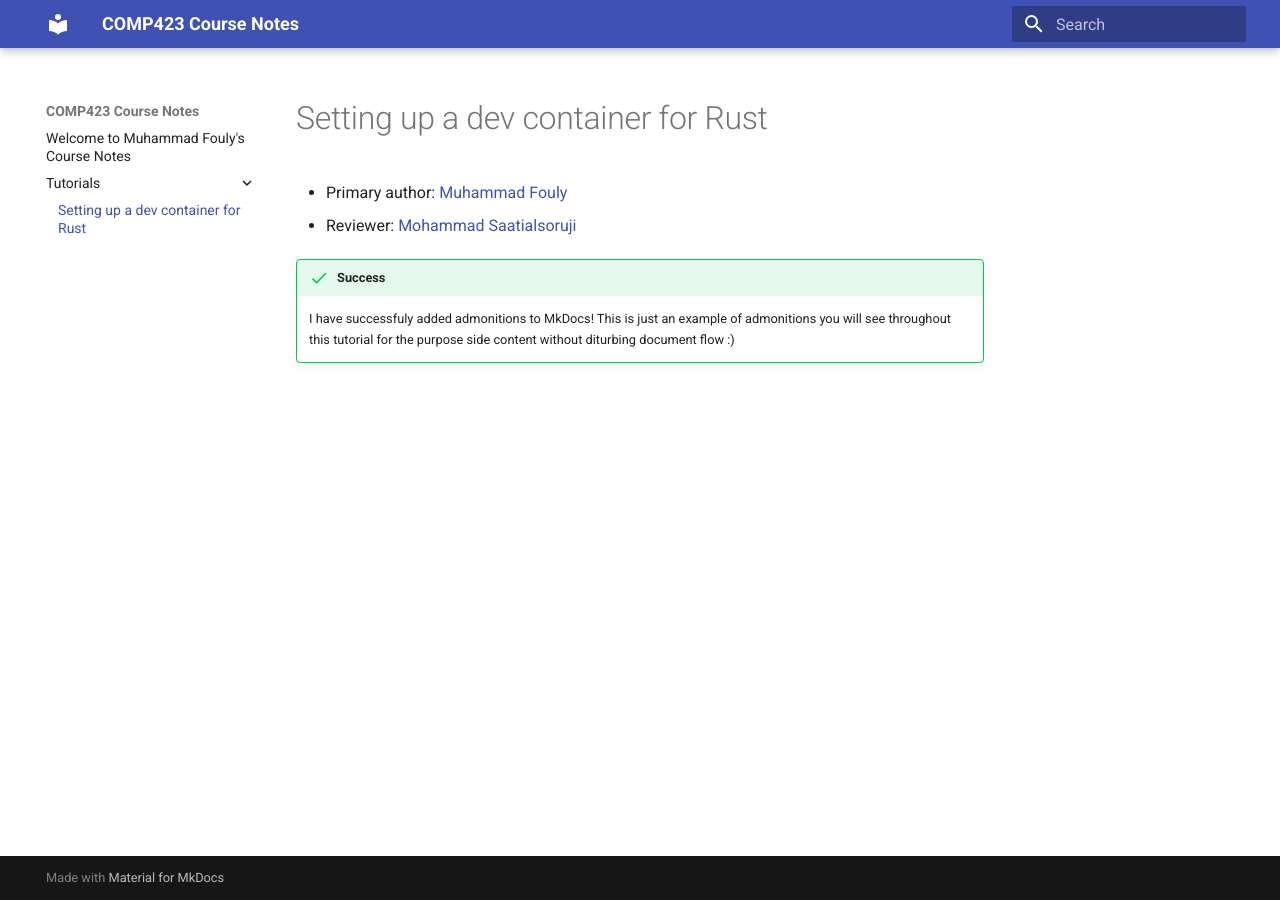
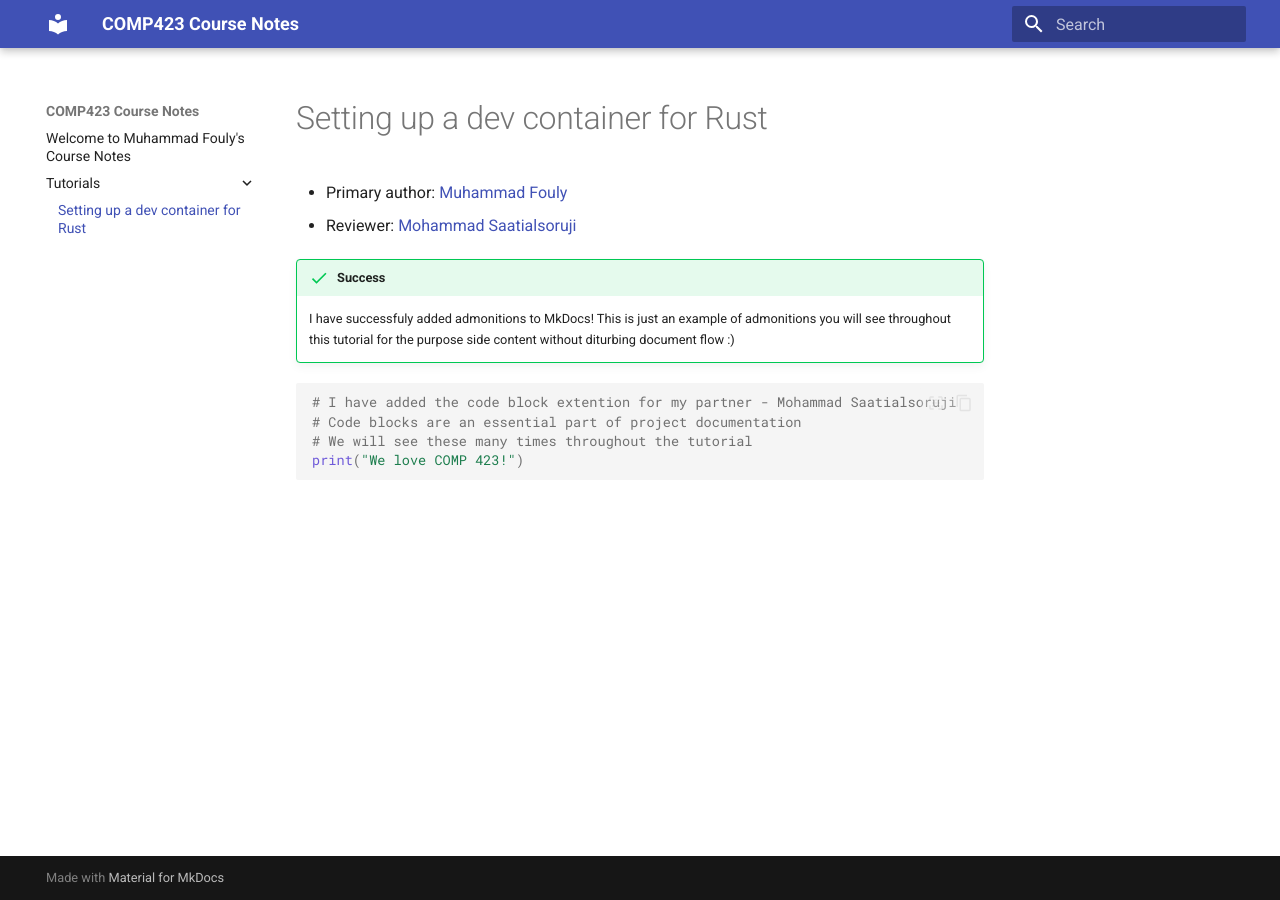
Before and after one commit to MuhammadDF/comp423-course-notes, an MkDocs documentation site: the page built from docs/tutorials/rust-setup.md, in a window 1280 px wide. Built offline with MkDocs 1.6.1 and Material for MkDocs 9.7.7, drawn with Linux system fonts in a browser that asks for light colours.

Commit message:
adding extention for my partner

````diff
--- a/docs/tutorials/rust-setup.md
+++ b/docs/tutorials/rust-setup.md
@@ -7,3 +7,10 @@
     I have successfuly added admonitions to MkDocs!
     This is just an example of admonitions you will see
     throughout this tutorial for the purpose side content without diturbing document flow :)
+
+``` py
+# I have added the code block extention for my partner - Mohammad Saatialsoruji
+# Code blocks are an essential part of project documentation
+# We will see these many times throughout the tutorial
+print("We love COMP 423!")
+```
--- a/mkdocs.yml
+++ b/mkdocs.yml
@@ -1,7 +1,17 @@
 site_name: COMP423 Course Notes
 theme:
   name: material
+  features:
+    - content.code.copy
+    - content.code.select
+
 markdown_extensions:
   - admonition
   - pymdownx.details
   - pymdownx.superfences
+  - pymdownx.highlight:
+      anchor_linenums: true
+      line_spans: __span
+      pygments_lang_class: true
+  - pymdownx.inlinehilite
+  - pymdownx.snippets
````
